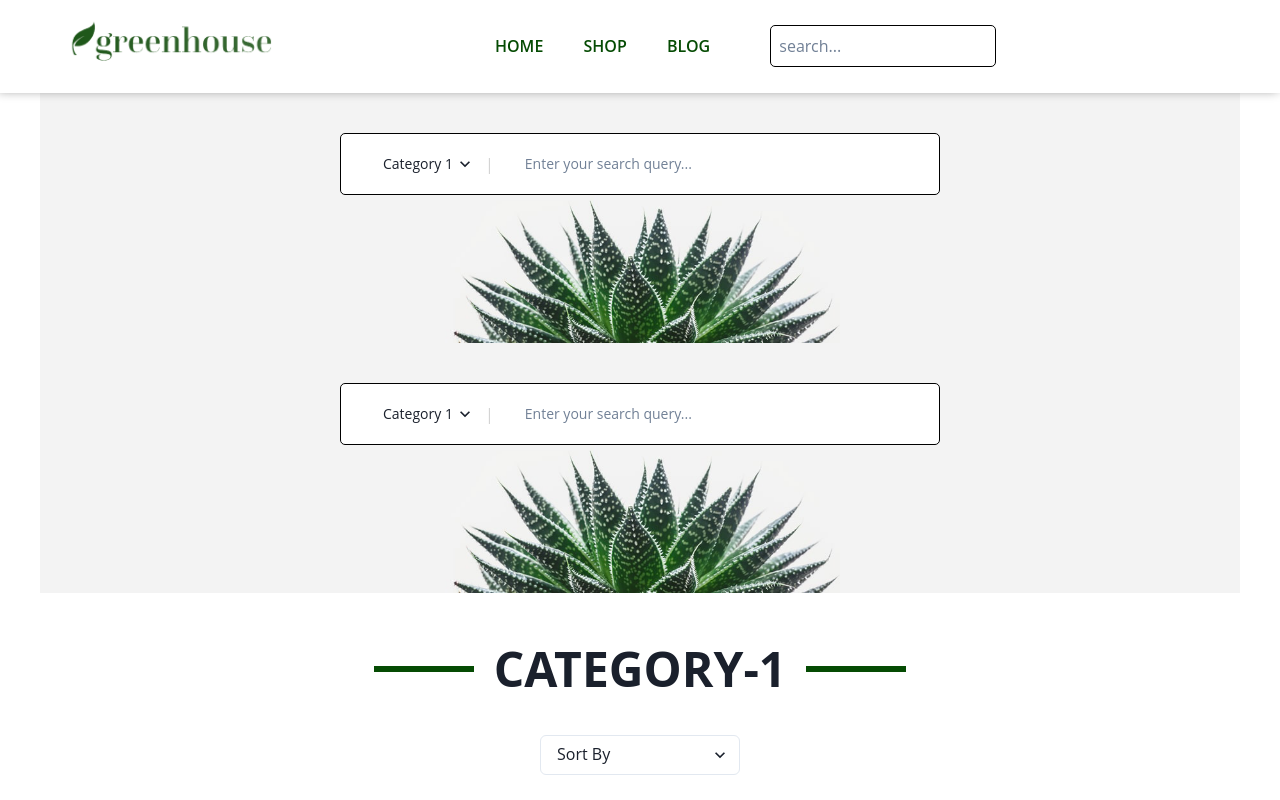
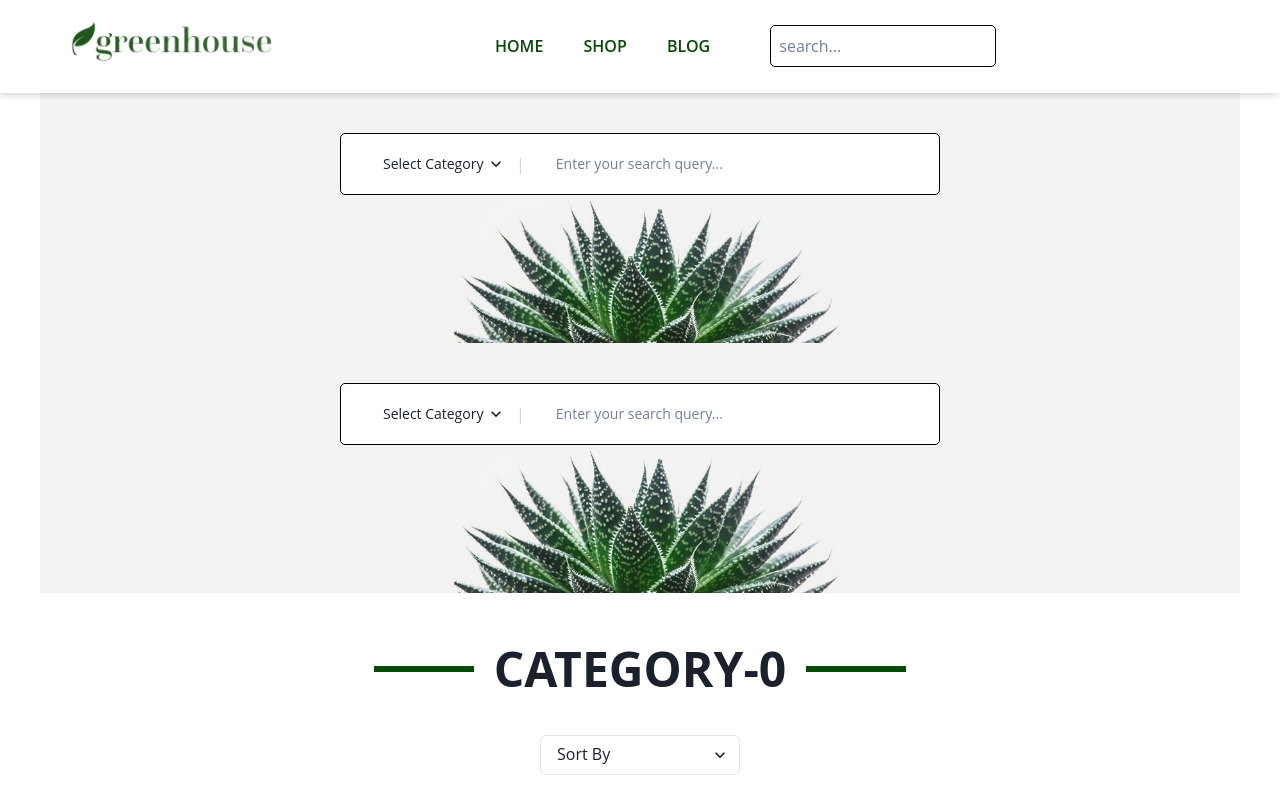
Before and after one commit to erikchiodo/greenhouse-project, a React (Create React App) app in the folder greenhouse-app/client/: page /shop in a window 1280 px wide. Shown: the top 800 px of the page. Built offline with nearby package versions, Linux system fonts and the light colour scheme; some icons are missing.

Commit message:
updated the category select function

```diff
--- a/greenhouse-app/client/src/components/Shop/SearchBar.jsx
+++ b/greenhouse-app/client/src/components/Shop/SearchBar.jsx
@@ -20,18 +20,27 @@ export default function SearchBar({ setSelectedCategory }) {
   const categories = [
     {
       id: 1,
-      label: "Category 1",
+      label: "Select Category",
+      value: "category-0",
+    },
+    {
+      id: 1,
+      label: "Fig Trees",
       value: "category-1",
     },
     {
       id: 2,
-      label: "Category 2",
+      label: "Maple Trees",
       value: "category-2",
     },
-    // ... additional category objects ...
+    {
+      id: 3,
+      label: "Shrub",
+      value: "category-3",
+    },
     {
       id: 4,
-      label: "Category 4",
+      label: "Fruits",
       value: "category-4",
     },
   ];
--- a/greenhouse-app/client/src/pages/Account.jsx
+++ b/greenhouse-app/client/src/pages/Account.jsx
@@ -13,7 +13,7 @@ import { useState } from "react";
 
 export default function Account() {
   const data = {
-    username: "John Doe",
+    username: "Ellie",
   };
 
   const navigate = useNavigate();
--- a/greenhouse-app/client/src/pages/Shop.jsx
+++ b/greenhouse-app/client/src/pages/Shop.jsx
@@ -12,7 +12,7 @@ import SearchBar from "../components/Shop/SearchBar";
 import SectionTitle from "../components/shared/SectionTitle";
 
 export default function Shop() {
-  const [selectedCategory, setSelectedCategory] = useState("category-1");
+  const [selectedCategory, setSelectedCategory] = useState("Category-0");
   return (
     <main>
       <SearchBar />
```
